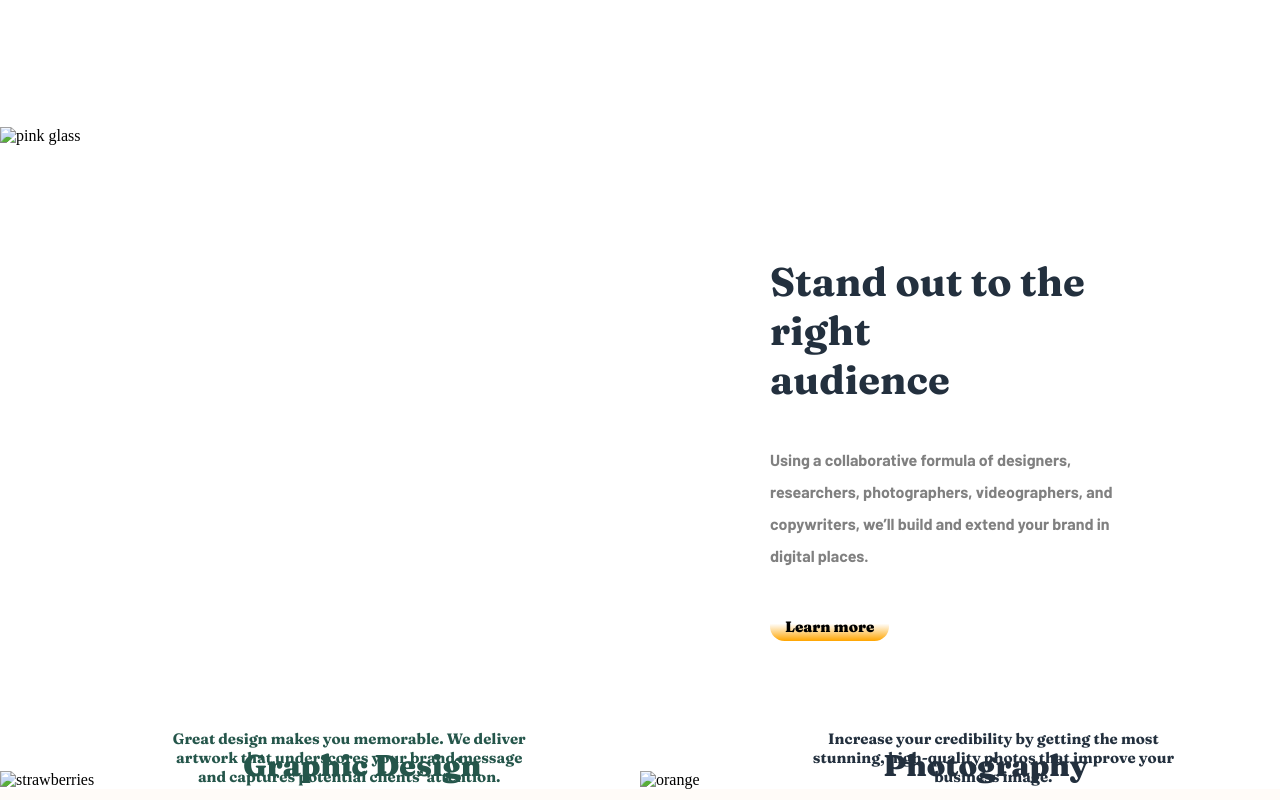
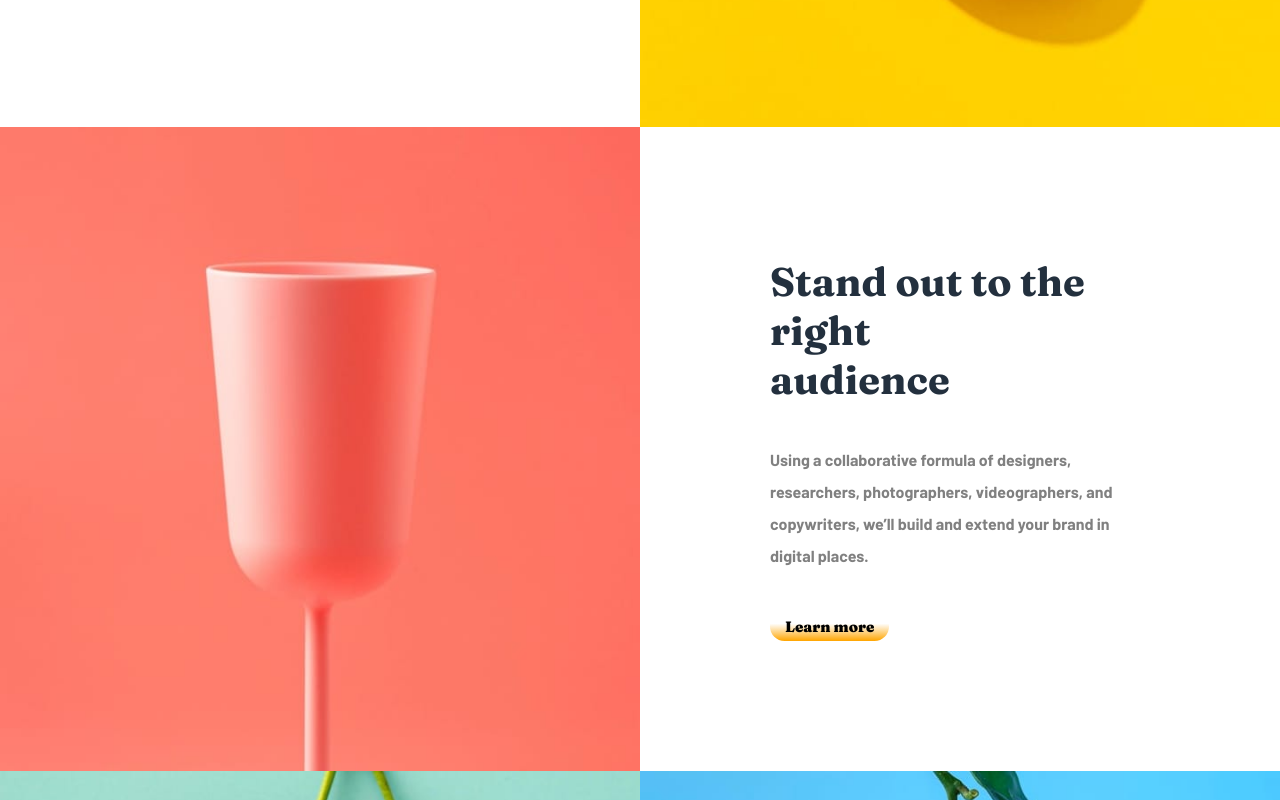
Before and after one commit to ankoh-treasure-ekah/third-test, a plain HTML site: page index.html in a window 1280 px wide. Shown: the part 1300-2100 px from the top of the page. Drawn offline with Linux system fonts and the light colour scheme.

Commit message:
fixed issue with image not showing after pull

```diff
--- a/index.html
+++ b/index.html
@@ -44,9 +44,9 @@
           Engage your clients through <br> compelling visuals that do most of the marketing for you.</p>
         <button id="first-button">Learn more</button>
       </div>
-      <img src="../PARTIE 2/images/desktop/image-transform.jpg" alt=" egg">
+      <img src="./images/desktop/image-transform.jpg" alt=" egg">
 
-      <img class="order-change" src="../PARTIE 2/images/desktop/image-stand-out.jpg" alt="pink glass">
+      <img class="order-change" src="./images/desktop/image-stand-out.jpg" alt="pink glass">
       <div class="section-one-txt-box flex-container">
         <h1>Stand out to the right  <br> audience</h1>
         <p>Using a collaborative formula of designers, researchers, photographers,
@@ -54,13 +54,13 @@
         <button id="second-button">Learn more</button>
       </div>
       <div class="img-with-text">
-        <img src="../PARTIE 2/images/desktop/image-graphic-design.jpg" alt="strawberries">
+        <img src="./images/desktop/image-graphic-design.jpg" alt="strawberries">
         <h1>Graphic Design</h1>
         <p>Great design makes you memorable. We deliver <br> artwork that underscores your
           brand message <br> and captures potential clients’ attention.</p>
       </div>
       <div class="img-with-text img-with-text-sec-two">
-        <img src="../PARTIE 2/images/desktop/image-photography.jpg" alt="orange">
+        <img src="./images/desktop/image-photography.jpg" alt="orange">
         <h1>Photography</h1>
         <p>Increase your credibility by getting the most <br> stunning, high-quality photos that improve your <br> business image.</p>
       </div>
```
